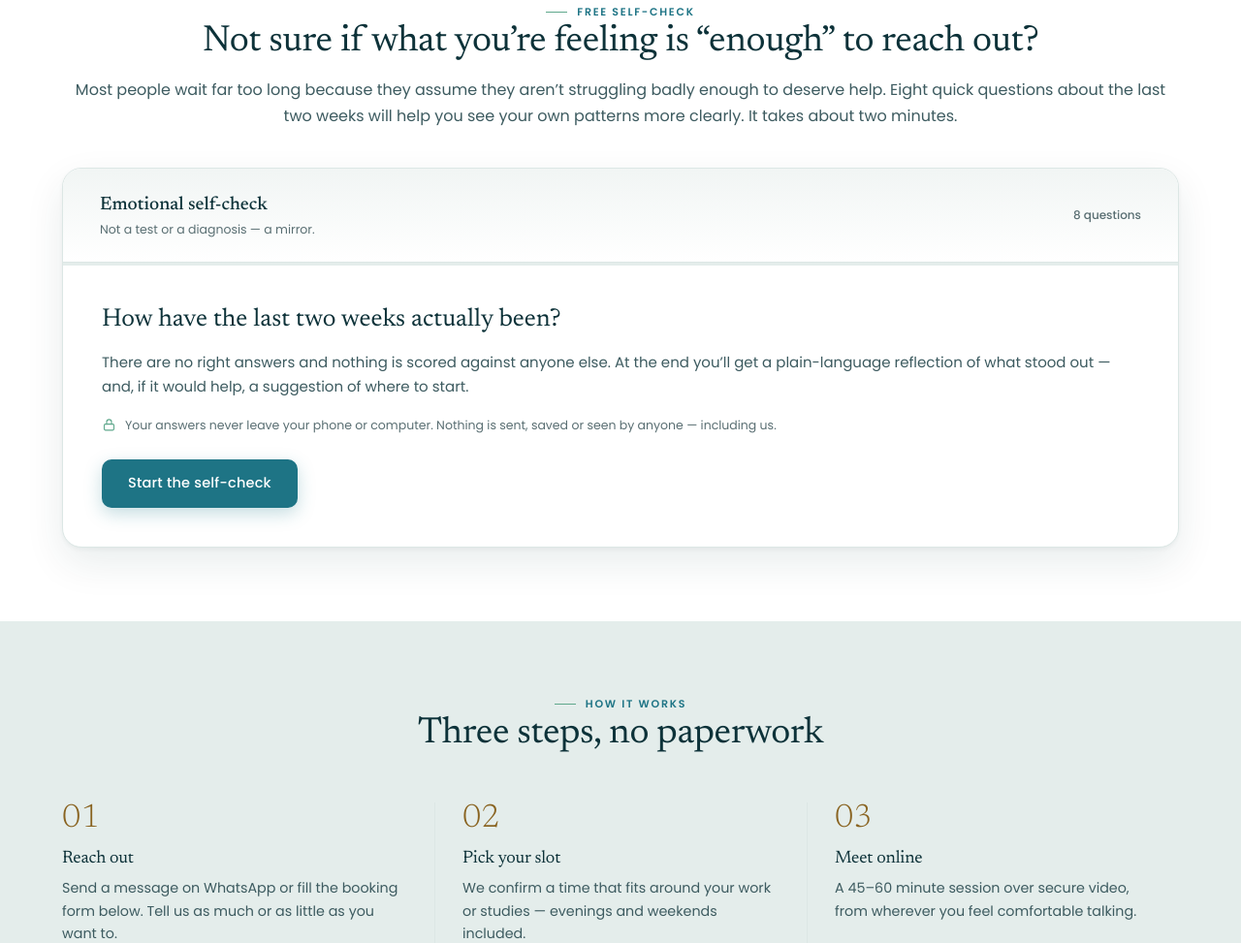
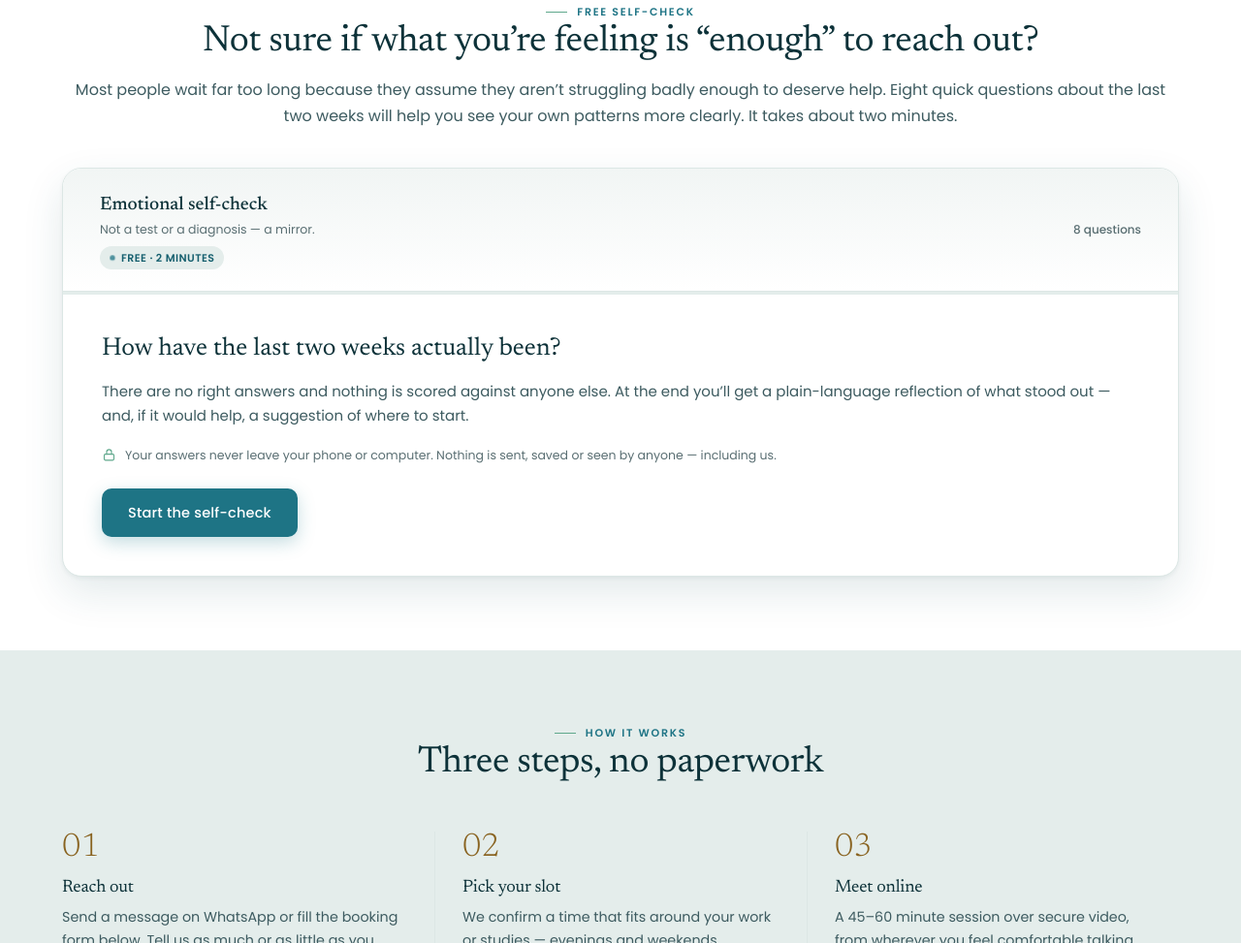
Before and after one commit to jaiswalabhinaw/psysupport, a plain HTML site: page index.html in a window 1280 px wide. Shown: the part 2463-3436 px from the top of the page at 97% size. Drawn offline with Linux system fonts and the light colour scheme.

Commit message:
Draw attention to the self-check, and shrink the logo by 84% (#17)
Self-check attention treatment
- Soft expanding ring around the "Start the self-check" button, a gentle
  breathing shadow on the card, and a "Free - 2 minutes" pill with a
  slowly blinking dot in the header.
- Everything animated is transform/opacity on a pseudo-element, so it is
  GPU-composited and never triggers layout — it cannot add to the
  forced-reflow figure PageSpeed reports.
- The breathing only runs while the card is actually on screen, via
  IntersectionObserver, so nothing animates off-screen.
- All of it switches off permanently the moment the visitor presses the
  button, and is disabled entirely under prefers-reduced-motion.

Image delivery (the 26 KiB PageSpeed finding)
- blogo.png was 29.1 KB — the single heaviest asset on the page, heavier
  than the hero photo. It is a flat-colour logo stored as full RGBA, so a
  64-colour palette is visually lossless here and beats even lossless
  WebP (4.8 KB vs 9.3 KB), with no need for a <picture> fallback.
  29.1 KB -> 4.8 KB, alpha channel preserved exactly, max per-channel
  difference 17 on antialiased edges only.

Verified: ring animation confirmed running via getAnimations() and
frame-diffed screenshots (Playwright pauses animations in its default
screenshot mode, which masks this); attention effects clear on engage and
under reduced motion; 0 contrast failures at 390 and 1350px; logo renders
at full resolution on all 27 pages; no broken links; titles, descriptions,
canonicals, robots and <main> intact; all JSON-LD parses; no horizontal
overflow; no JS errors; self-check scoring and routing unchanged.


Claude-Session: https://claude.ai/code/session_01DiVxW8iHeRxjkgKhBYpXpX

Co-authored-by: Claude <noreply@anthropic.com>

```diff
--- a/index.html
+++ b/index.html
@@ -305,6 +305,7 @@
       <div>
         <b>Emotional self-check</b>
         <p>Not a test or a diagnosis — a mirror.</p>
+        <span class="tool-flag"><i aria-hidden="true"></i>Free · 2 minutes</span>
       </div>
       <span class="tool-count" id="tcount">8 questions</span>
     </div>
@@ -706,6 +707,16 @@ document.getElementById("bookingForm").addEventListener("submit", function(e){
   var i = 0;
 
   var scrIntro = el("scr-intro"), scrQ = el("scr-q"), scrRes = el("scr-res");
+  var tool = el("tool");
+
+  // Idle "breathing" only while the card is on screen, so nothing animates
+  // off-screen, and never once the visitor has engaged with it.
+  if ("IntersectionObserver" in window) {
+    new IntersectionObserver(function(entries){
+      if (tool.classList.contains("is-engaged")) return;
+      tool.classList.toggle("is-idle", entries[0].isIntersecting);
+    }, {threshold: 0.35}).observe(tool);
+  }
   var bar = el("tbar"), count = el("tcount");
   if (!scrIntro) return;
 
@@ -839,7 +850,11 @@ document.getElementById("bookingForm").addEventListener("submit", function(e){
     });
   }
 
-  el("tstart").addEventListener("click", function(){ i = 0; show(scrQ); render(); });
+  el("tstart").addEventListener("click", function(){
+    tool.classList.add("is-engaged");
+    tool.classList.remove("is-idle");
+    i = 0; show(scrQ); render();
+  });
   el("tback").addEventListener("click", function(){ if (i > 0) { i--; render(); } });
   el("tskip").addEventListener("click", function(){ answers[i] = null; next(); });
   el("tredo").addEventListener("click", function(){
--- a/style.css
+++ b/style.css
@@ -764,6 +764,92 @@ a.card:hover .card-go svg { transform: translateX(3px); }
 }
 
 /* ===============================
+   SELF-CHECK: ATTENTION
+   Draws the eye to the self-check without the page feeling like it is
+   flashing. Everything animated is transform/opacity on a pseudo-element,
+   so it is GPU-composited and never triggers layout -- it cannot add to
+   the forced-reflow figure. All of it stops for prefers-reduced-motion,
+   and it switches off permanently once the visitor engages.
+================================= */
+#tstart {
+  position: relative;
+  isolation: isolate;
+}
+
+#tstart::after {
+  content: "";
+  position: absolute;
+  inset: -3px;
+  border-radius: 13px;
+  border: 2px solid var(--primary);
+  opacity: 0;
+  pointer-events: none;
+  animation: sc-ring 2.8s cubic-bezier(.22, .61, .36, 1) infinite;
+}
+
+@keyframes sc-ring {
+  0%   { transform: scale(1);    opacity: .55; }
+  60%  { transform: scale(1.13); opacity: 0; }
+  100% { transform: scale(1.13); opacity: 0; }
+}
+
+.tool.is-idle {
+  animation: sc-breathe 4.2s ease-in-out infinite;
+}
+
+@keyframes sc-breathe {
+  0%, 100% { box-shadow: 0 2px 4px rgba(13,50,57,.05), 0 16px 40px rgba(13,50,57,.09); }
+  50%      { box-shadow: 0 2px 4px rgba(13,50,57,.06), 0 18px 46px rgba(30,116,133,.20); }
+}
+
+.tool-flag {
+  display: inline-flex;
+  align-items: center;
+  gap: 6px;
+  margin-top: 6px;
+  padding: 3px 10px;
+  border-radius: 99px;
+  background: var(--mist-2);
+  color: var(--primary-deep);
+  font-family: 'Poppins', sans-serif;
+  font-size: 11px;
+  font-weight: 600;
+  letter-spacing: .04em;
+  text-transform: uppercase;
+}
+
+.tool-flag i {
+  width: 6px;
+  height: 6px;
+  border-radius: 50%;
+  background: var(--primary);
+  animation: sc-blip 2.8s ease-in-out infinite;
+}
+
+@keyframes sc-blip {
+  0%, 100% { opacity: 1;   transform: scale(1); }
+  50%      { opacity: .35; transform: scale(.72); }
+}
+
+.tool.is-engaged #tstart::after,
+.tool.is-engaged .tool-flag i {
+  animation: none;
+  opacity: 0;
+}
+
+@media (prefers-reduced-motion: reduce) {
+  #tstart::after,
+  .tool.is-idle,
+  .tool-flag i {
+    animation: none;
+  }
+
+  #tstart::after {
+    opacity: 0;
+  }
+}
+
+/* ===============================
    SELF-CHECK TOOL
 ================================= */
 .tool {
```
Also changed, not shown: blogo.png.
